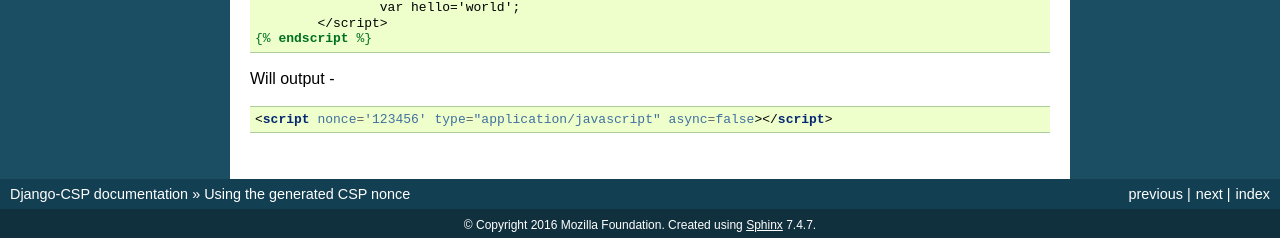
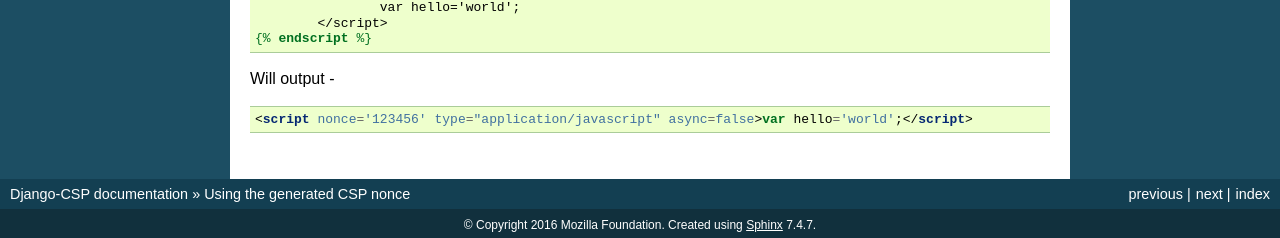
Before and after one commit to mozilla/django-csp, a Sphinx documentation site: the page built from docs/nonce.rst, in a window 1280 px wide. Shown: the part 1325-1563 px from the top of the page. Built offline with Sphinx 7.4.7, drawn with Linux system fonts in a browser that asks for light colours.

Commit message:
Add expected script to output

```diff
--- a/docs/nonce.rst
+++ b/docs/nonce.rst
@@ -76,4 +76,4 @@ Will output -
 
 .. code-block:: html
 
-	<script nonce='123456' type="application/javascript" async=false></script>
+	<script nonce='123456' type="application/javascript" async=false>var hello='world';</script>
```
